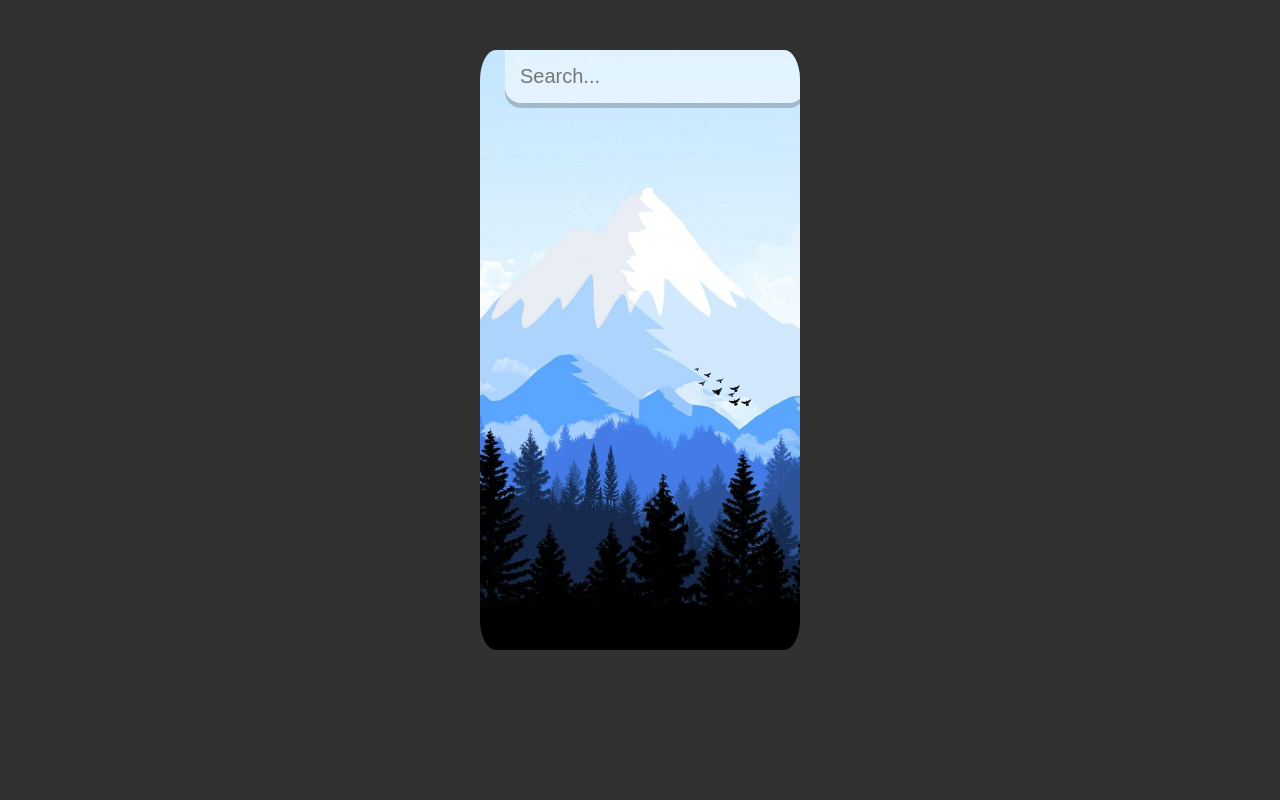
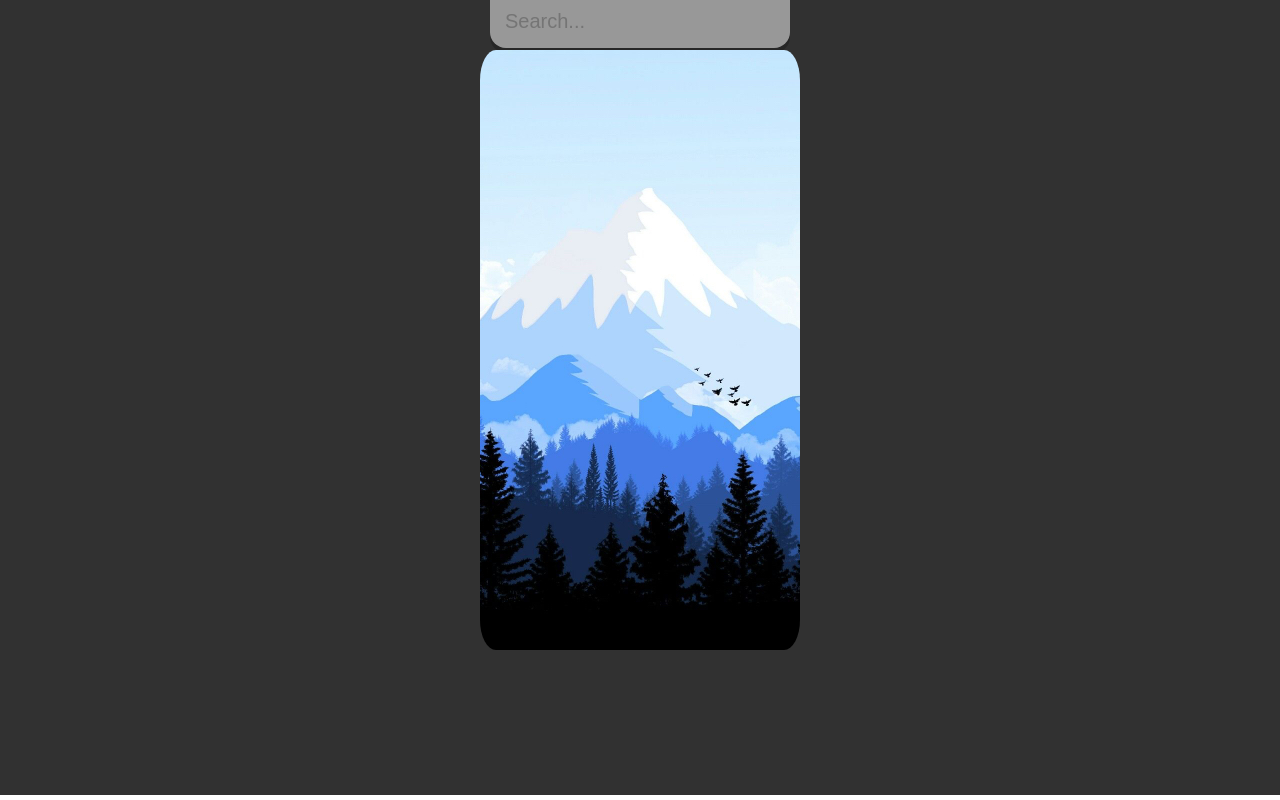
Before and after one commit to TamasFarago/weather-app, a React (Create React App) app: page / in a window 1280 px wide. Built offline with nearby package versions, Linux system fonts and the light colour scheme.

Commit message:
separate search bar

```diff
--- a/src/App.css
+++ b/src/App.css
@@ -50,7 +50,7 @@ main {
 
 .search-box {
   width: 300px;
-  margin: 0px auto 75px;
+  margin: 20px auto 75px;
 
 }
 
--- a/src/App.js
+++ b/src/App.js
@@ -1,12 +1,51 @@
 import React, { Component } from 'react'
 import Class from "./Class"
+import SearchBar from "./SearchBar"
+
+const api = {
+  key: "cd136a1ec143e3bd9413139ceeb924c4",
+  base: "https://api.openweathermap.org/data/2.5/"
+}
 
 export default class App extends Component {
+  constructor(props){
+    super(props);
+    this.state = {query: "", weather: ""}
+    this.handleChange = this.handleChange.bind(this)
+
+  }
+
+  search = evt => {
+    if (evt.key === "Enter") {
+      fetch(`${api.base}weather?q=${this.state.query}&units=metric&APPID=${api.key}`)
+      .then(res => res.json())
+      .then(result => {
+        this.setState({query: "", weather: result})
+
+        console.log(result)
+      })
+    }
+  }
+
+  handleChange(e){
+    this.setState({query: e.target.value})
+}
+
   render() {
     return (
       <div className="site">
-
-        <Class />
+        <div className="search-box">
+         <input
+            type="text"
+            className="search-bar"
+            placeholder="Search..."
+            onChange={this.handleChange}
+            value={this.state.query}
+            onKeyPress={this.search}></input>
+        </div>
+        <Class
+          weather={this.state.weather}
+        />
       </div>
     )
   }
--- a/src/Class.js
+++ b/src/Class.js
@@ -1,31 +1,17 @@
 import React, { Component } from 'react'
 import './App.css';
 
-const api = {
-  key: "cd136a1ec143e3bd9413139ceeb924c4",
-  base: "https://api.openweathermap.org/data/2.5/"
-}
+
 
 export default class Class extends Component {
     constructor(props){
         super(props);
-        this.state = {query: "", weather: ""}
-        this.search = this.search.bind(this)
+
         this.dateBuilder = this.dateBuilder.bind(this)
         this.handleChange = this.handleChange.bind(this)
     }
 
-    search = evt => {
-        if (evt.key === "Enter") {
-          fetch(`${api.base}weather?q=${this.state.query}&units=metric&APPID=${api.key}`)
-          .then(res => res.json())
-          .then(result => {
-            this.setState({query: "", weather: result})
 
-            console.log(result)
-          })
-        }
-      }
 
       dateBuilder = (d) => {
         let months = ["January", "February", "March", "April", "May", "June", "July", "August", "September", "October", "November", "December"]
@@ -46,31 +32,23 @@ export default class Class extends Component {
 
     render() {
         return (
-            <div className={(typeof this.state.weather.main != "undefined") ? ((this.state.weather.main.temp > 16) ? "App warm"
+            <div className={(typeof this.props.weather.main != "undefined") ? ((this.props.weather.main.temp > 16) ? "App warm"
     : "App cold") : "App cold"}>
 
       <main>
-        <div className="search-box">
-         <input
-            type="text"
-            className="search-bar"
-            placeholder="Search..."
-            onChange={this.handleChange}
-            value={this.state.query}
-            onKeyPress={this.search}></input>
-        </div>
-        {(typeof this.state.weather.main != "undefined") ? (
+
+        {(typeof this.props.weather.main != "undefined") ? (
           <div>
             <div className="location-box">
-              <div className="location">{this.state.weather.name}, {this.state.weather.sys.country}</div>
+              <div className="location">{this.props.weather.name}, {this.props.weather.sys.country}</div>
               <div className="date">{this.dateBuilder(new Date())}</div>
             </div>
             <div className="weather-box">
               <div className="temp">
-                {Math.round(this.state.weather.main.temp)}°c
+                {Math.round(this.props.weather.main.temp)}°c
               </div>
               <div className="weather">
-                {this.state.weather.weather[0].main}
+                {this.props.weather.weather[0].main}
               </div>
 
             </div>
```
